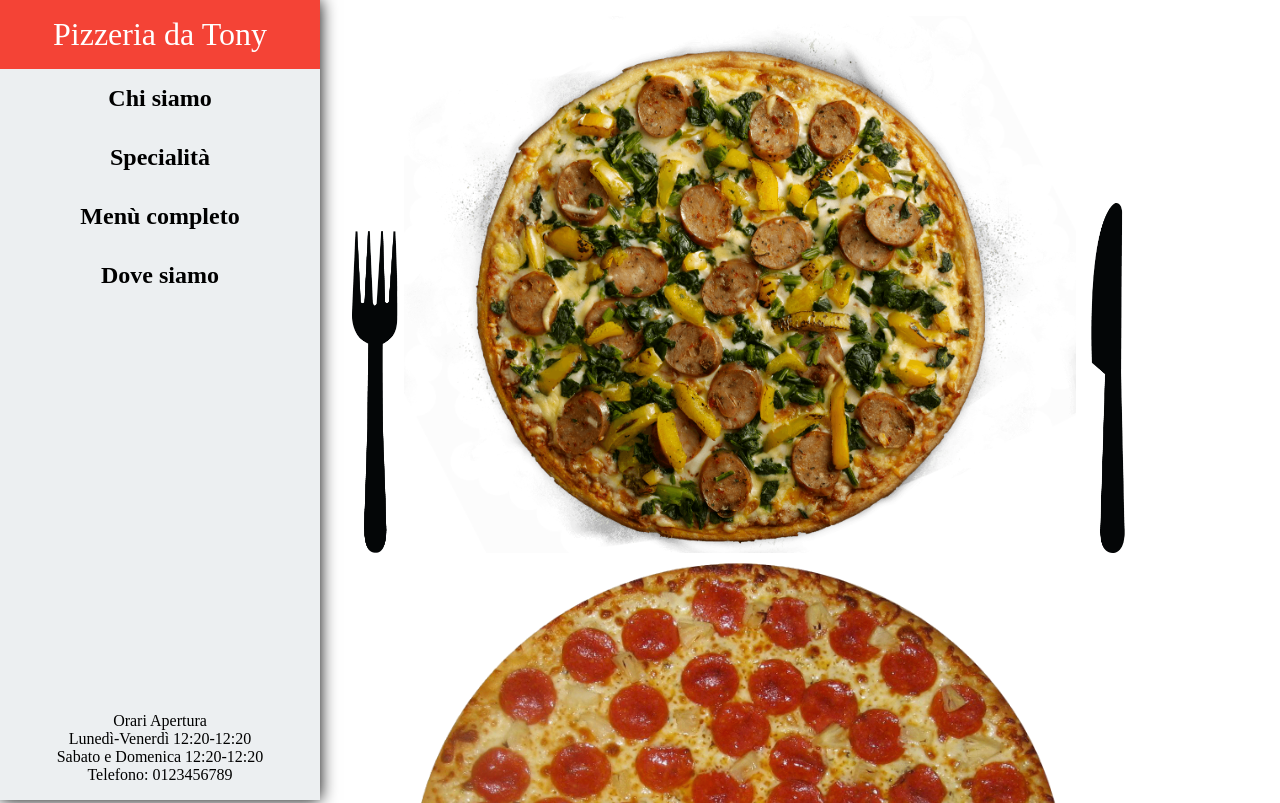
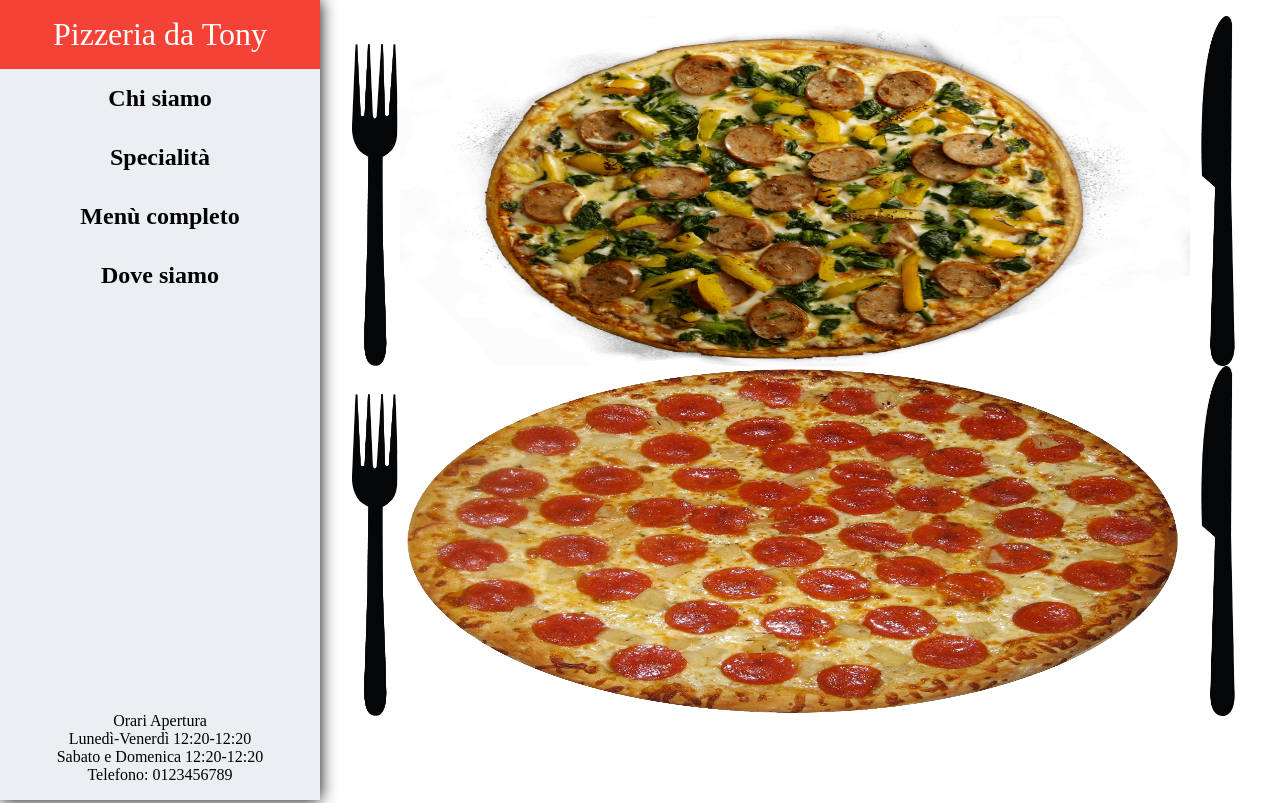
Before and after one commit to Archetipo95/Pizzeria, a plain HTML site: page index.html in a window 1280 px wide. Shown: the top 803 px of the page. Drawn offline with Linux system fonts and the light colour scheme.

Commit message:
Not working

```diff
--- a/css/style.css
+++ b/css/style.css
@@ -3,17 +3,22 @@
     padding: 0;
 }
 
-body {}
 
-img {
-	width: 75%;
+
+/* DESKTOP*/
+@media screen and (min-width: 1080px) {
+
+    .imgContainer {
+    	display: flex;
     }
 
-.posata {
+    .imgContainer, img {
+        width: 60rem;
+    }
+    .imgContainer, .posata {
         width: auto;
         height: 350px;
     }
-
     .navbar {
         width: 25%;
         height: 100%;
@@ -23,18 +28,15 @@ img {
         box-shadow: 0 0 1rem #000;
         overflow: scroll;
     }
-
     .brand {
         color: #fff;
         padding: 1rem;
         font-size: 2rem;
         background-color: #F44336;
     }
-
     .navbar ul {
         list-style-type: none;
     }
-
     .navbar ul li a {
         color: #000000;
         display: block;
@@ -43,12 +45,10 @@ img {
         padding: 1rem 2rem;
         text-decoration: none;
     }
-
     .navbar ul li a:hover {
         background-color: #FF7043;
         color: #fff;
     }
-
     .nav-footer {
         bottom: 0;
         left: 0;
@@ -56,7 +56,6 @@ img {
         position: absolute;
         padding: 1rem;
     }
-
     .content {
         margin-left: 25%;
         padding: 1rem 2rem;
@@ -65,6 +64,8 @@ img {
         background-repeat: repeat;
         background-position: center;
     }
+}
+/*DESKTOP ALTEZZA*/
 
 @media screen and (min-width: 1080px) {
     @media screen and (max-height: 405px) {
@@ -74,6 +75,7 @@ img {
     }
 }
 /* Tablet mode */
+
 @media screen and (max-width: 1080px) {
     .navbar {
         width: 100%;
@@ -87,18 +89,15 @@ img {
         padding-left: .5rem;
         padding-right: .5rem;
     }
-
     .navbar ul {
         text-align: right;
         font-size: .8rem;
     }
-
-	.navbar ul li{
+    .navbar ul li {
         display: inline-block;
         text-align: center;
     }
-
-	.navbar ul li a{
+    .navbar ul li a {
         padding-left: .5rem;
         padding-right: .5rem;
         padding-bottom: 0;
@@ -107,29 +106,25 @@ img {
         margin-right: .5rem;
         border-radius: 2px;
         font-weight: 300;
-
     }
-
     ul {
         padding-right: 20px;
     }
-
     a.active {
         border-bottom: solid red .3rem;
     }
-
     .nav-footer {
         display: none;
     }
-
     .content {
         margin-left: 0;
     }
 }
+/* SMARTHPHONE */
 
 @media screen and (max-width: 825px) {
     .navbar {
-		top:0;
+        top: 0;
         left: 0;
         right: 0;
         height: auto;
--- a/index.html
+++ b/index.html
@@ -2,6 +2,9 @@
 <html>
 
 <head>
+	<meta charset="utf-8">
+    <meta http-equiv="X-UA-Compatible" content="IE=edge">
+    <meta name="viewport" content="width=device-width, initial-scale=1">
 	<title>Page Title</title>
 	<link rel="stylesheet" href="css/style.css">
 </head>
@@ -29,12 +32,12 @@
 	</header>
 
 	<div class="content">
-		<div class="contenitore">
+		<div class="imgContainer">
 			<img class="posata" src="images/forchetta.png">
 			<img src="images/pizza1.png">
 			<img class="posata" src="images/coltello.png">
 		</div>
-		<div class="contenitore">
+		<div class="imgContainer">
 			<img class="posata" src="images/forchetta.png">
 			<img src="images/pizza2.gif">
 			<img class="posata" src="images/coltello.png">
```
Lines whose indentation alone changed are shown as unchanged.
